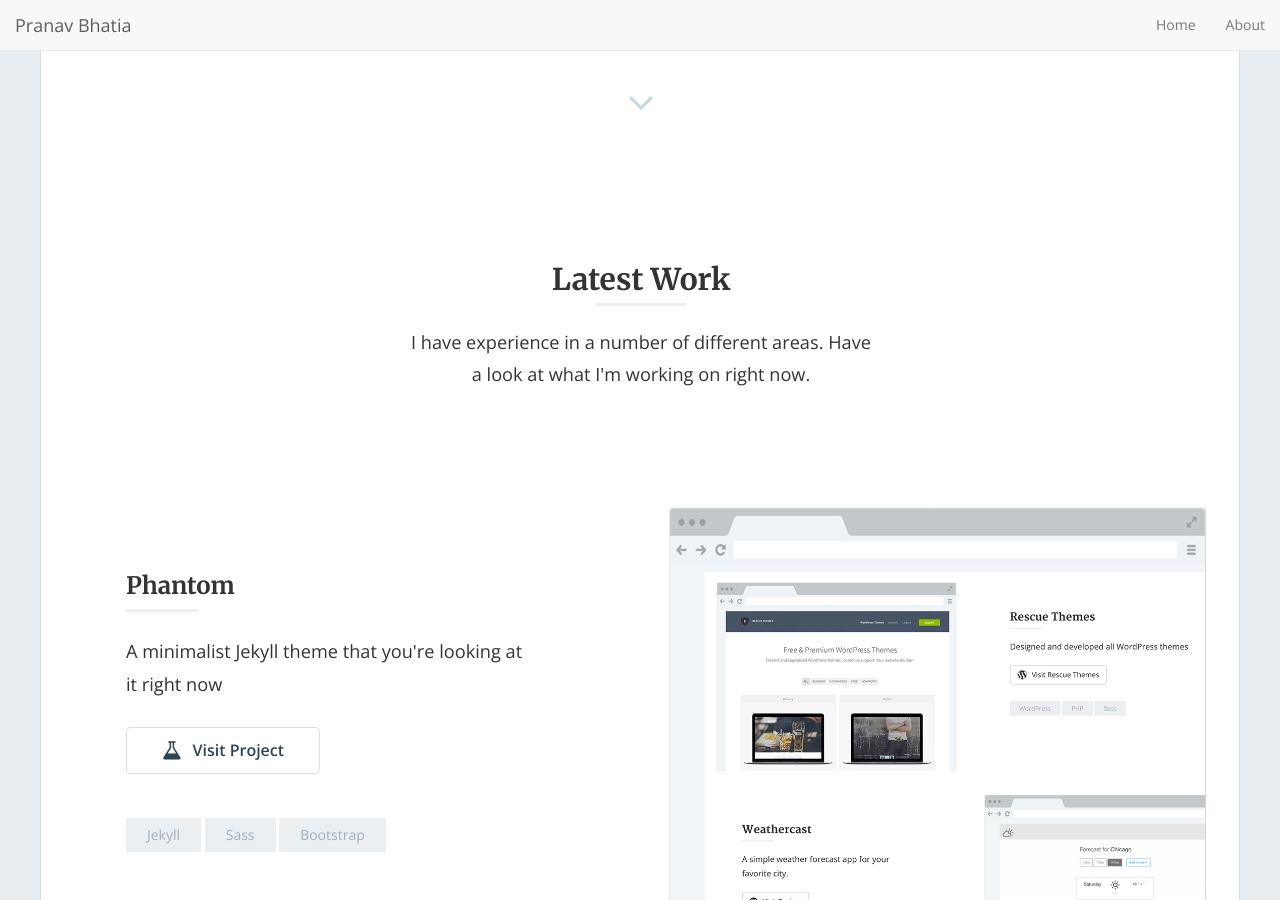
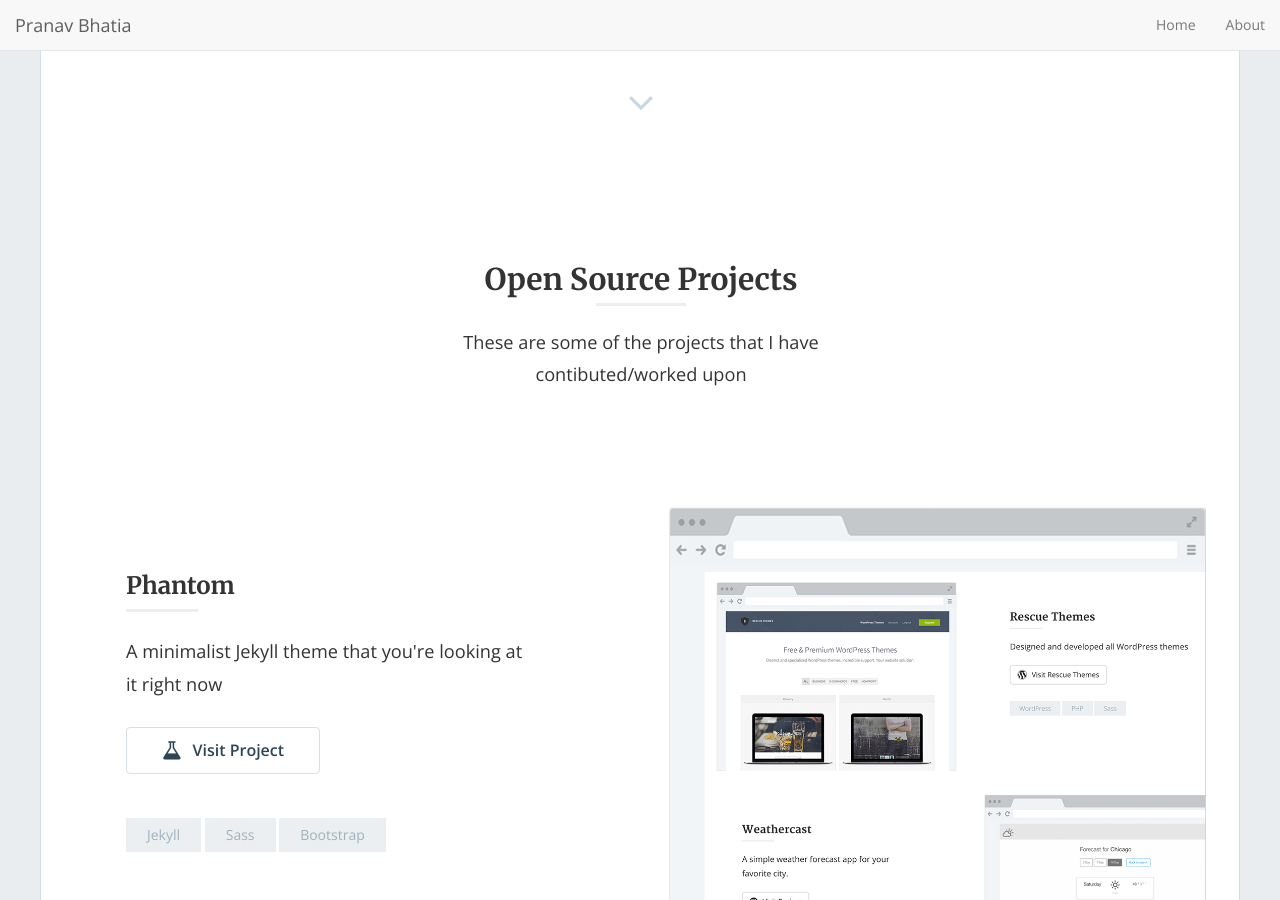
Before and after one commit to prav10194/prav10194.github.io, a Jekyll site: the page built from index.html, in a window 1280 px wide and 900 px high, scrolled down 555 px. Built offline with Jekyll 4.4.1, drawn with Linux system fonts in a browser that asks for light colours; nearby versions of some CDN libraries; the list of posts is cut into pages by our own code.

Commit message:
Update posts.yml

```diff
--- a/_data/posts.yml
+++ b/_data/posts.yml
@@ -1,2 +1,2 @@
-section_title: "Latest Work"
-section_subtitle: "I have experience in a number of different areas. Have a look at what I'm working on right now."
+section_title: "Open Source Projects"
+section_subtitle: "These are some of the projects that I have contibuted/worked upon"
```
